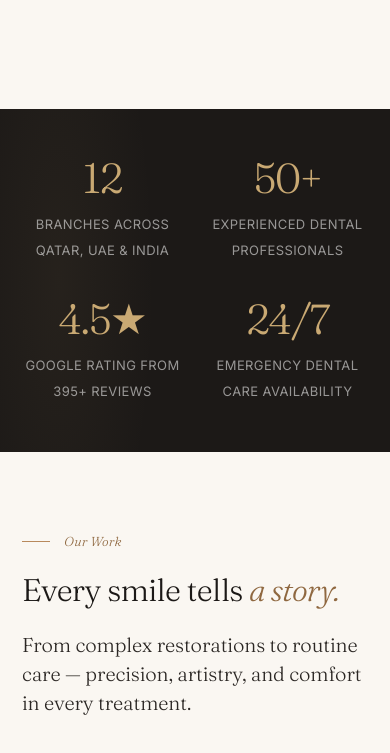
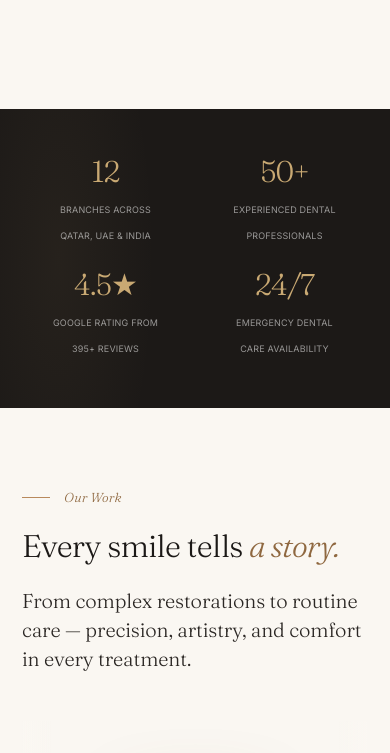
Before and after one commit to YashasRgowda/Kings-Dental-Center, a plain HTML site: page index.html in a window 390 px wide. Shown: the part 781-1534 px from the top of the page. Drawn offline with Linux system fonts and the light colour scheme; grey boxes are pictures that could not be loaded; animation ran at ten frames a second.

Commit message:
third commit

```diff
--- a/index.html
+++ b/index.html
@@ -507,7 +507,15 @@ section { padding: clamp(80px, 12vw, 160px) var(--gutter); position: relative; }
   text-transform: uppercase;
 }
 @media (max-width: 700px) {
-  .stats-grid { grid-template-columns: repeat(2, 1fr); gap: 36px 24px; }
+  .stats-grid { grid-template-columns: repeat(2, 1fr); gap: 28px 16px; }
+  .stat-block .big { font-size: clamp(34px, 9vw, 48px); margin-bottom: 8px; }
+  .stat-block .label { font-size: 10px; letter-spacing: 0.02em; line-height: 1.3; }
+}
+
+@media (max-width: 400px) {
+  .stats-grid { gap: 24px 12px; }
+  .stat-block .big { font-size: 30px; }
+  .stat-block .label { font-size: 9px; }
 }
 
 /* ==========================================================================
@@ -2584,7 +2592,7 @@ const doctors = [
     monogram: 'DI',
     photo: 'images/Dr. Ismail.png',
     spec: 'General & Pediatric Dentist',
-    bio: 'Known for exceptional care with children and adults alike. Dr. Ismail\'s patient and gentle approach has made him one of the most praised dentists at Kings Dental — trusted by families across Qatar for routine check-ups.',
+    bio: 'Known for exceptional care with children and adults alike. Dr. Ismail\'s patient and gentle approach has made him one of the most praised dentists at Kings Dental — trusted by families across Qatar for routine check-ups and pediatric care.',
     quote: '"Every child deserves a positive experience at the dentist — one that builds the foundation for a lifetime of confident, healthy smiles."'
   },
   {
@@ -2717,7 +2725,7 @@ track.addEventListener('touchend', (e) => {
 
 function startCarouselAuto() {
   clearInterval(carouselAuto);
-  carouselAuto = setInterval(() => goTo(activeIdx + 1), 3500);
+  carouselAuto = setInterval(() => goTo(activeIdx + 1), 2000);
 }
 function resetCarouselAuto() {
   clearInterval(carouselAuto);
```
